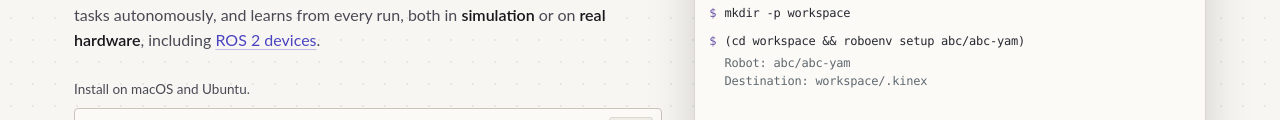
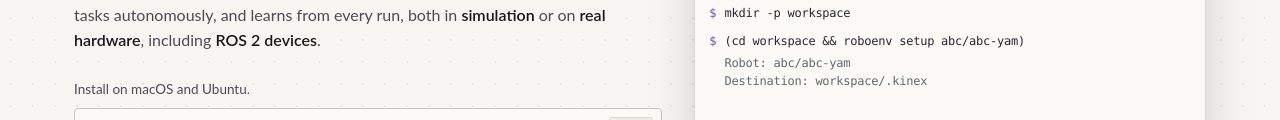
Before and after one commit to stacx-lab/stacx-lab.github.io, an Astro site: page / in a window 1280 px wide. Shown: the part 259-379 px from the top of the page. Built offline with nearby package versions, Linux system fonts and the light colour scheme; Astro itself is replaced by a stand-in of ours; a web font is replaced by a local one.

Commit message:
Use bold text for ROS 2 devices in the homepage hero

```diff
--- a/src/pages/index.astro
+++ b/src/pages/index.astro
@@ -23,7 +23,7 @@ const paths = [
           <h1>One Agent for Any Robot.</h1>
           <p class="sub">
             Tell <a class="self-link" href={url('/')} aria-label="Kinex home"><Wordmark /></a> about your robot and the job to do. It adapts to your robot, carries out tasks autonomously,
-            and learns from every run, both in <b>simulation</b> or on <b>real hardware</b>, including <a class="inline-link" href="https://www.ros.org/" rel="noopener">ROS 2 devices</a>.
+            and learns from every run, both in <b>simulation</b> or on <b>real hardware</b>, including <b>ROS 2 devices</b>.
           </p>
           <p class="platform-note">Install on macOS and Ubuntu.</p>
           <CopyCmd cmd={site.install} />
```
